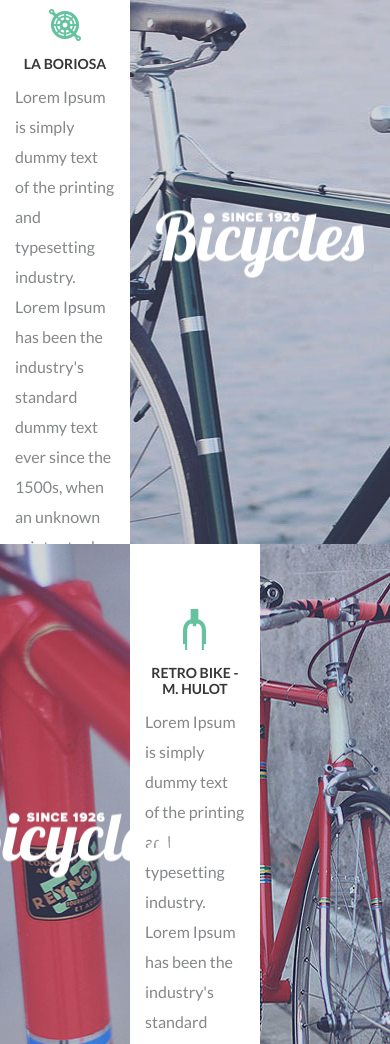
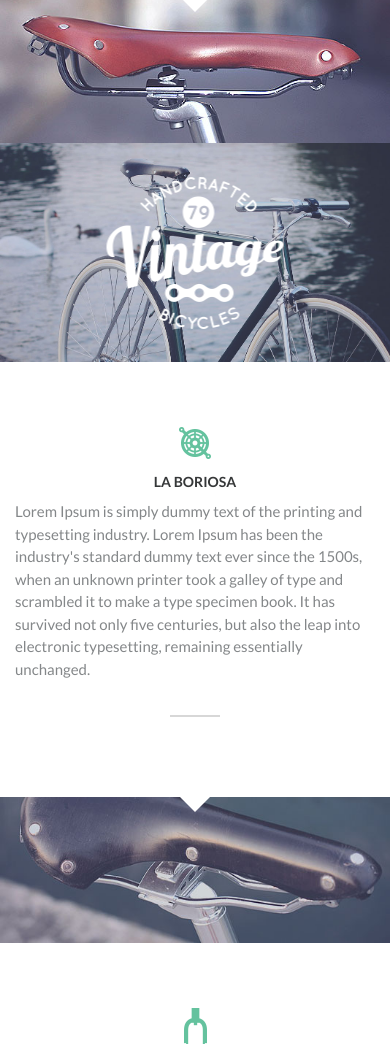
Before and after one commit to DenyskoD/bicycle, a website: page src/index.html in a window 390 px wide. Shown: the part 1849-2893 px from the top of the page. Drawn offline with nearby package versions, Linux system fonts and the light colour scheme; files that its build step writes are made by us from their sources.

Commit message:
responsive grid , some fixes

```diff
--- a/src/assets/sass/style.scss
+++ b/src/assets/sass/style.scss
@@ -30,9 +30,24 @@ a {
     padding: 0 15px;
     margin: 0 auto;
 }
-.container.container--small {
+.container--small {
     max-width: 440px;
     padding-top: 65px;
+    position: relative;
+}
+.container--small:after {
+    content: "";
+    position: absolute;
+    z-index: 2;
+    bottom: -15px;
+    left: 50%;
+    transform: translate3d(-50% , 0 , 0);
+    display: block;
+    width: 0;
+    height: 0;
+    border-left: 15px solid transparent;
+    border-right: 15px solid transparent;
+    border-top: 15px solid #fff;
 }
 
 // header
@@ -155,15 +170,21 @@ a {
     line-height: 1.889;
     text-align: center;
 }
-
-.section__text.section--small {
+.section--small.section__text {
     margin: 5px 0 80px;
     font-size: 16px;
     color: rgb(132, 135, 137);
     line-height: 1.875;
     text-align: left;
 }
-
+.section--small.section__text:after {
+    content: "";
+    display: block;
+    width: 50px;
+    height: 2px;
+    margin: 35px auto;
+    background-color: #d7d7d7;
+}
 .section__icon {
     margin-bottom: 30px;
 }
@@ -183,19 +204,25 @@ a {
 
 .brands-row {
     display : flex;
-    max-height: 600px;
     height: auto;
     overflow: hidden;
 }
-.col--large{
+.col--large {
     width: 66.66666%;
 }
 .col--small {
     width: 33.333333%;
 }
+.col--small.text {
+    display : flex;
+    flex-direction: column;
+    justify-content: space-between;
+}
 .col__img {
+    height: 100%;
     display : flex;
-    align-self: end;
+    width: 100%;
+    position: relative;
 }
 .brands__logo {
     position: absolute;
@@ -204,36 +231,12 @@ a {
     transform: translate3d(-50%, -50% , 0);
 }
 .brands__img {
-    max-width: 100%;
-    height: auto;
+    height: 100%;
+    width: 100%;
 }
-// first row
-.col--large.first {
-    background: #ccc url("../img/brands-img/1.jpg") center no-repeat;
-    background-size: cover;
+.col--small.first {
     position: relative;
 }
-// second row
-.col--large.second {
-    background: #ccc url("../img/brands-img/4.jpg") center no-repeat;
-    background-size: cover;
-    position: relative;
-}
-// third row
-.col--small.first {
-    background: #ccc url("../img/brands-img/5.jpg") center no-repeat;
-    background-size: cover;
-    position: relative;
-}
-.col--small.second {
-    background: #ccc url("../img/brands-img/7.jpg") center no-repeat;
-    background-size: cover;
-    position: relative;
-}
-
-
-
-
 
 
 
@@ -263,6 +266,34 @@ a {
     .generation {
         padding: 30px 0 40px
     }
+}
+
+@media (max-width: 890px) {
+    // brands
+    .section__text.section--small {
+        font-size: 15px;
+        line-height: 1.5;
+    }
+    .brands-row {
+        flex-direction: column;
+        overflow: visible;
+    }
+
+    .brands-row:nth-child(2) {
+        .col--large {
+            order: -1;
+        }
+    }
+    .brands-row:nth-child(3) {
+        .col--small.text {
+            order: -1;
+        }
+    }
+    .col--large,
+    .col--small {
+        width: 100%;
+    }
+
 }
 
 
--- a/src/index.html
+++ b/src/index.html
@@ -45,70 +45,80 @@
             <!-- first row -->
             <div class="brands-row">
                 <div class="brands-col col--large first">
-                    <!-- img background -->
+                    <div class="col__img large">
+                        <img class="brands__img" src="assets/img/brands-img/1.jpg" alt="">
                         <a href="">
                             <img class="brands__logo" src="assets/img/brands/brand1.png" alt="">
                         </a>
                     </div>
-                <div class="brands-col col--small">
-                    <div class="container container--small">
+                </div>
+                <div class="brands-col col--small text">
+                    <div class="container container--small ">
                         <div class="section__icon">
                             <img src="assets/img/section-icons/icon2.png" alt="generation icon">
                         </div>
                         <h2 class="section__title">Vintage Oliva</h2>
                         <p class="section__text section--small">Lorem Ipsum is simply dummy text of the printing and typesetting industry. Lorem Ipsum has been the industry's standard dummy text ever since the 1500s, when an unknown printer took a galley of type and scrambled it to make a type specimen book. It has survived not only five centuries, but also the leap into electronic typesetting, remaining essentially unchanged. </p>
                     </div>
-                    <div class="col__img">
+                    <div class="col__img img--small">
                         <img class="brands__img" src="assets/img/brands-img/2.jpg" alt="">
                     </div>
                 </div>
             </div>
             <!-- second row -->
             <div class="brands-row">
-                <div class="brands-col col--small">
-                    <div class="container container--small">
+                <div class="brands-col col--small text">
+                    <div class="container container--small ">
                         <div class="section__icon">
                             <img src="assets/img/section-icons/icon3.png" alt="generation icon">
                         </div>
                         <h2 class="section__title">La Boriosa</h2>
                         <p class="section__text section--small">Lorem Ipsum is simply dummy text of the printing and typesetting industry. Lorem Ipsum has been the industry's standard dummy text ever since the 1500s, when an unknown printer took a galley of type and scrambled it to make a type specimen book. It has survived not only five centuries, but also the leap into electronic typesetting, remaining essentially unchanged. </p>
                     </div>
-                    <div class="col__img">
+                    <div class="col__img img--small">
                         <img class="brands__img" src="assets/img/brands-img/3.jpg" alt="">
                     </div>
                 </div>
                 <div class="brands-col col--large second">
-                    <!-- img background -->
+                    <div class="col__img large">
+                        <img class="brands__img" src="assets/img/brands-img/4.jpg" alt="">
                         <a href="">
-                        <img class="brands__logo" src="assets/img/brands/brand3.png" alt="">
+                            <img class="brands__logo" src="assets/img/brands/brand2.png" alt="">
                         </a>
+                    </div>
+
                 </div>
             </div>
 
             <!-- third row -->
             <div class="brands-row">
                 <div class="brands-col col--small first">
-                    <!-- img background -->
+                    <div class="col__img">
+                        <img class="brands__img" src="assets/img/brands-img/5.jpg" alt="">
                         <a href="">
                             <img class="brands__logo" src="assets/img/brands/brand3.png" alt="">
                         </a>
                     </div>
 
-                <div class="brands-col col--small">
-                    <div class="container container--small">
+                </div>
+
+                <div class="brands-col col--small text">
+                    <div class="container container--small ">
                         <div class="section__icon">
                             <img src="assets/img/section-icons/icon4.png" alt="generation icon">
                         </div>
                         <h2 class="section__title">Retro Bike - M. Hulot</h2>
                         <p class="section__text section--small">Lorem Ipsum is simply dummy text of the printing and typesetting industry. Lorem Ipsum has been the industry's standard dummy text ever since the 1500s, when an unknown printer took a galley of type and scrambled it to make a type specimen book. It has survived not only five centuries, but also the leap into electronic typesetting, remaining essentially unchanged. </p>
                     </div>
-                    <div class="col__img">
+                    <div class="col__img img--small">
                         <img class="brands__img" src="assets/img/brands-img/6.jpg" alt="">
                     </div>
                 </div>
 
                 <div class="brands-col col--small second">
-                    <!-- img background -->
+                    <div class="col__img">
+                        <img class="brands__img" src="assets/img/brands-img/7.jpg" alt="">
+                    </div>
                 </div>
 
             </div> <!-- brands row-->
@@ -122,6 +132,8 @@
 
 
 
+
+
         <!-- JS -->
         <script src="assets/js/app.js"></script>
     </body>
```
Also changed, not shown: dist/assets/css/style.css, dist/assets/css/style.min.css, dist/index.html. Lines whose indentation alone changed are shown as unchanged.
